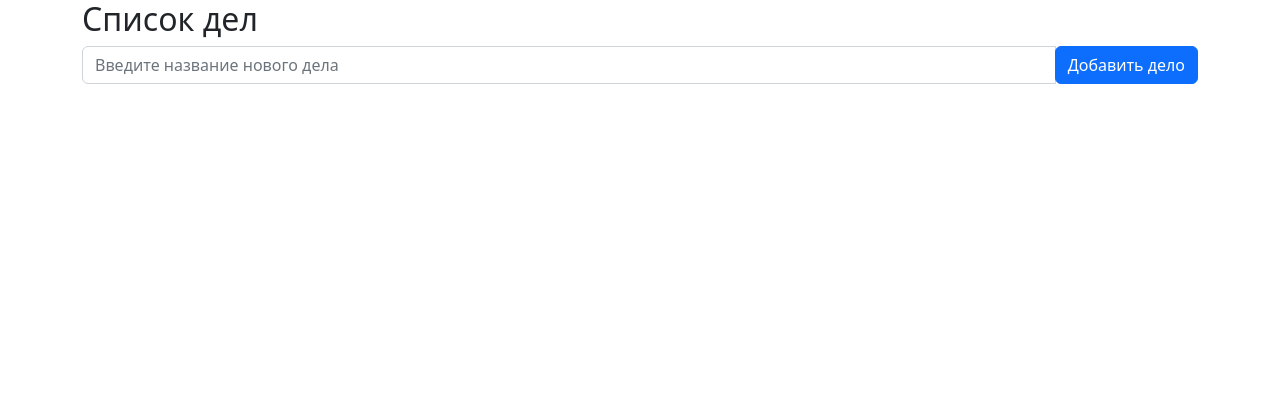
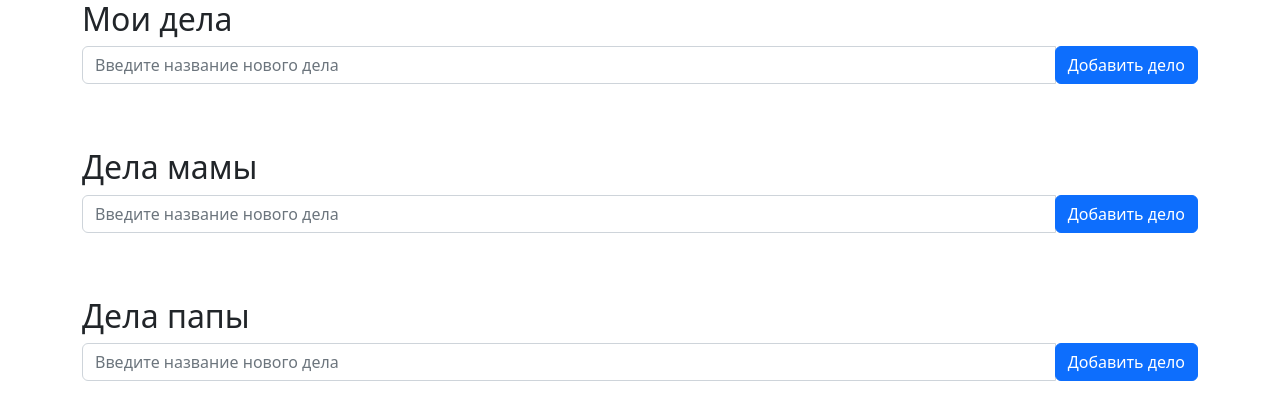
Before and after one commit to stanislavkm/todoApp-js, a plain HTML site: page index.html in a window 1280 px wide. Drawn offline with nearby package versions, Linux system fonts and the light colour scheme.

Commit message:
add some personal todos

```diff
--- a/index.html
+++ b/index.html
@@ -9,7 +9,8 @@
     <script defer src="./main.js"></script>
 </head>
 <body>
-    <div id="todo-app" class="container">
-    </div>
+    <div id="my-todos" class="container mb-5"></div>
+    <div id="mom-todos" class="container mb-5"></div>
+    <div id="dad-todos" class="container"></div>
 </body>
 </html>
--- a/main.js
+++ b/main.js
@@ -62,10 +62,8 @@
         }
     }
 
-    document.addEventListener('DOMContentLoaded', function(){
-        let container = document.getElementById('todo-app');
-
-        let todoAppTitle = createAppTitle('Список дел');
+    function createTodoApp(container, title= 'Список дел'){
+        let todoAppTitle = createAppTitle(title);
         let todoItemForm = createTodoItemForm();
         let todoList = createTodoList();
 
@@ -98,7 +96,13 @@
             todoItemForm.input.value = ''
         })
 
+    }
 
-    });
+    document.addEventListener('DOMContentLoaded', function(){
+        createTodoApp(document.getElementById('my-todos'), 'Мои дела');
+        createTodoApp(document.getElementById('dad-todos'), 'Дела папы');
+        createTodoApp(document.getElementById('mom-todos'), 'Дела мамы');
+
+});
 
 })();
```
